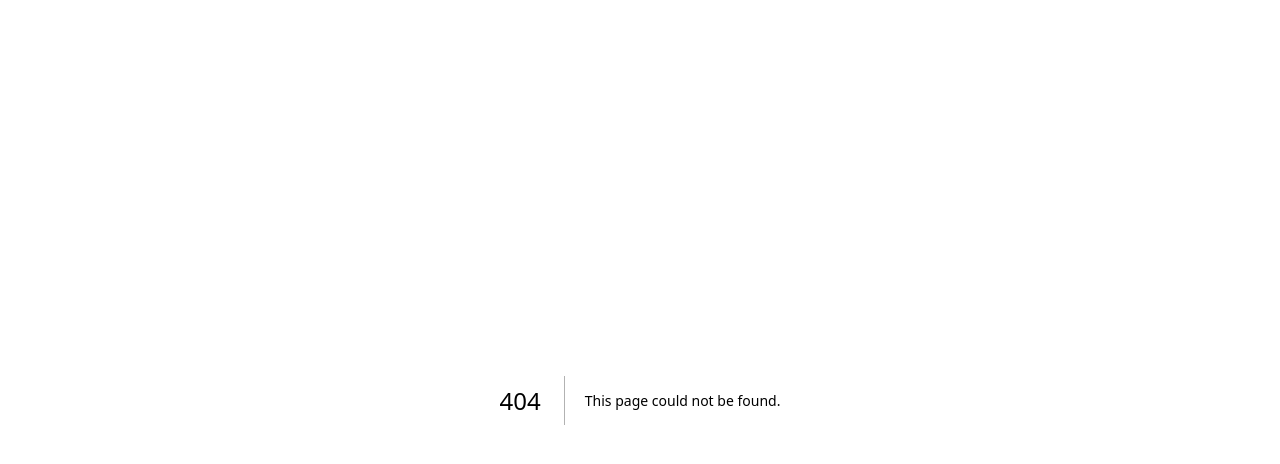
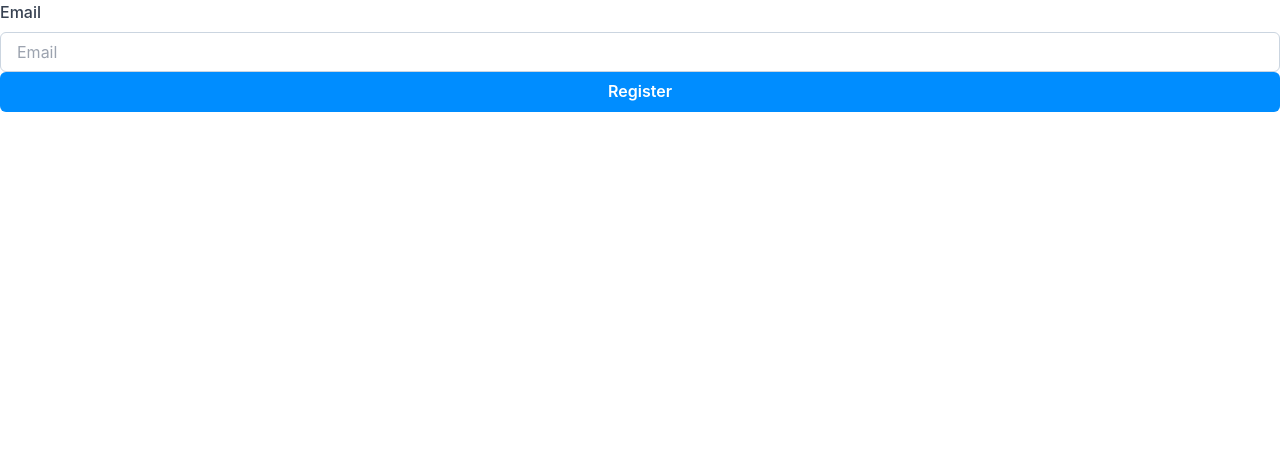
Before and after one commit to rkmonarch/coinverse, a Next.js app: page /dashboard in a window 1280 px wide. Before the commit this address had no page. Shown: the top 464 px of the page. Built offline with nearby package versions, Linux system fonts and the light colour scheme.

Commit message:
Install chakra ui and create form element components

```diff
--- /dev/null
+++ b/src/components/form-elements/button.js
@@ -0,0 +1,24 @@
+import React from 'react'
+import { Button as ChakraButton } from '@chakra-ui/react'
+
+const Button = ({
+  label,
+  onClick,
+}) => {
+  return (
+    <ChakraButton
+      colorScheme=""
+      onClick={onClick}
+      className="w-full text-white bg-[#008dff] hover:bg-[#00bdff] focus:ring-1 focus:outline-none focus:ring-[#008dff] font-medium rounded-lg text-sm px-5 py-2.5 text-center shadow-none"
+    >
+      {label}
+    </ChakraButton>
+  )
+}
+
+export default Button
+
+Button.defaultProps = {
+  label: '',
+  onClick: () => {}
+}
--- /dev/null
+++ b/src/components/form-elements/input.js
@@ -0,0 +1,40 @@
+import React from 'react'
+import { FormLabel, Input as ChakraInput } from '@chakra-ui/react'
+
+const Input = ({
+  id,
+  name,
+  label,
+  placeholder,
+  type,
+  onChange,
+}) => {
+  return (
+    <div>
+      <FormLabel
+        htmlFor={id}
+        className="text-gray-700 dark:text-white">
+          {label}
+      </FormLabel>
+      <ChakraInput
+        id={id}
+        name={name}
+        onChange={onChange}
+        variant="outline"
+        className="mt-0 text-gray-700 dark:text-white"
+        focusBorderColor="#008dff"
+        placeholder={placeholder}
+        type={type}
+      />
+    </div>
+  )
+}
+
+export default Input
+
+Input.defaultProps = {
+  label: '',
+  placeholder: '',
+  type: 'text',
+  onchange: () => {}
+}
--- a/src/pages/_app.js
+++ b/src/pages/_app.js
@@ -1,5 +1,10 @@
-import '@/styles/globals.css'
+import "@/styles/globals.css";
+import { ChakraProvider } from "@chakra-ui/react";
 
 export default function App({ Component, pageProps }) {
-  return <Component {...pageProps} />
+  return (
+    <ChakraProvider>
+      <Component {...pageProps} />
+    </ChakraProvider>
+  );
 }
--- a/src/pages/api/hello.js
+++ /dev/null
@@ -1,5 +0,0 @@
-// Next.js API route support: https://nextjs.org/docs/api-routes/introduction
-
-export default function handler(req, res) {
-  res.status(200).json({ name: 'John Doe' })
-}
--- /dev/null
+++ b/src/pages/dashboard.js
@@ -0,0 +1,21 @@
+import Button from '@/components/form-elements/button'
+import Input from '@/components/form-elements/input'
+import React from 'react'
+
+const Dashboard = () => {
+  return (
+    <div>
+      <Input
+                        id="email"
+                        name="email"
+                        label="Email"
+                        placeholder="Email"
+                        type="email"
+                        // onChange={(e) => setEmail(e.target.value)}
+                      />
+                      <Button label="Register" onClick={() => {}} />
+    </div>
+  )
+}
+
+export default Dashboard
--- a/src/pages/index.js
+++ b/src/pages/index.js
@@ -2,7 +2,6 @@ import Footer from "@/components/footer";
 import GradientButton from "@/components/gradient-button";
 import Head from "next/head";
 import Image from "next/image";
-import Link from "next/link";
 
 function BackgroundVideo({ video }) {
   return (
```
Also changed, not shown: package.json (+6 -1 lines), 1 other file (tests, documents, lock files or other folders).
